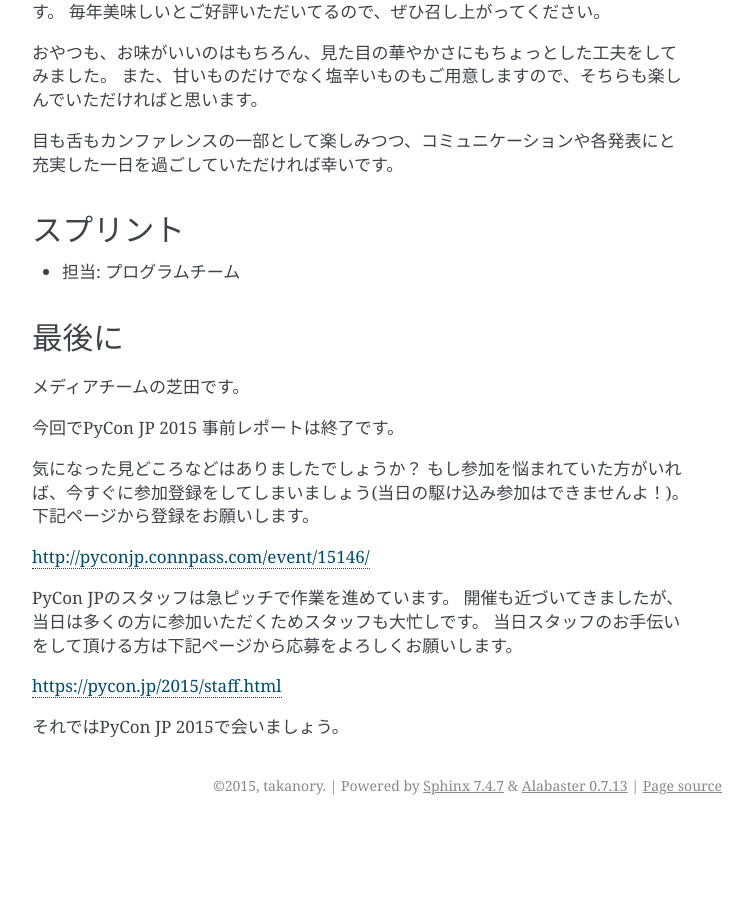
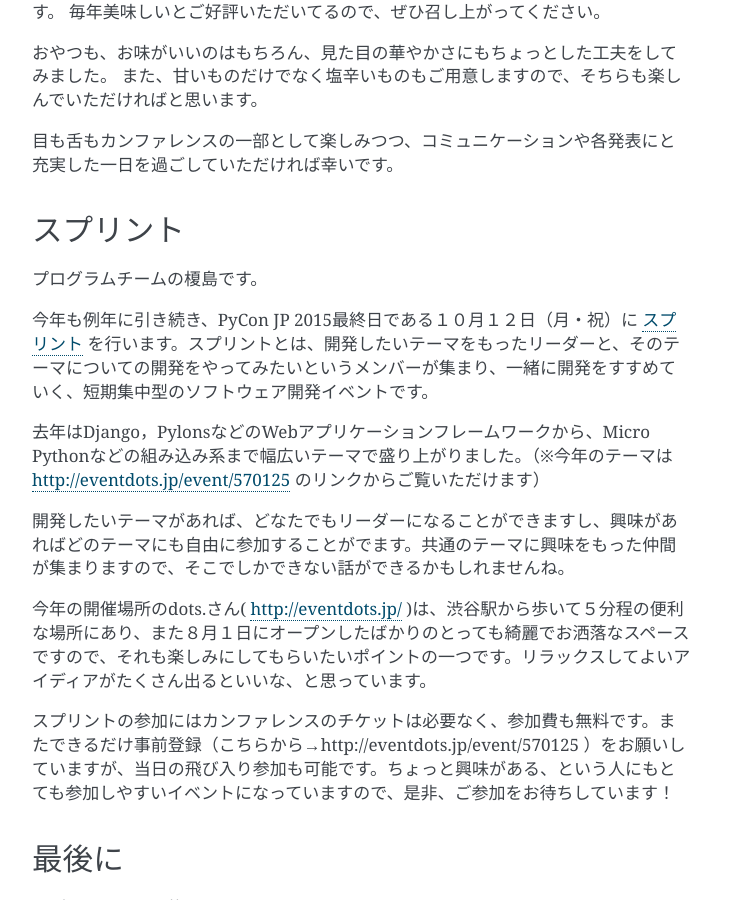
Before and after one commit to pyconjp/reports2015, a Sphinx documentation site: the page built from source/04_others.rst, in a window 1280 px wide and 900 px high, scrolled down 1330 px. Shown: the whole window, without its empty margins (388-1141 px from the left). Built offline with Sphinx 7.4.7, drawn with Linux system fonts in a browser that asks for light colours; before the commit the page ends 2155 px from its top, so only the background shows below that.

Commit message:
Add section of sprints.

```diff
--- a/source/04_others.rst
+++ b/source/04_others.rst
@@ -58,7 +58,19 @@
 
 スプリント
 ==========
-- 担当: プログラムチーム
+
+プログラムチームの榎島です。
+
+今年も例年に引き続き、PyCon JP 2015最終日である１０月１２日（月・祝）に `スプリント <http://eventdots.jp/event/570125>`_ を行います。スプリントとは、開発したいテーマをもったリーダーと、そのテーマについての開発をやってみたいというメンバーが集まり、一緒に開発をすすめていく、短期集中型のソフトウェア開発イベントです。
+
+去年はDjango，PylonsなどのWebアプリケーションフレームワークから、Micro Pythonなどの組み込み系まで幅広いテーマで盛り上がりました。（※今年のテーマは http://eventdots.jp/event/570125 のリンクからご覧いただけます）
+
+開発したいテーマがあれば、どなたでもリーダーになることができますし、興味があればどのテーマにも自由に参加することがでます。共通のテーマに興味をもった仲間が集まりますので、そこでしかできない話ができるかもしれませんね。
+
+今年の開催場所のdots.さん( http://eventdots.jp/ )は、渋谷駅から歩いて５分程の便利な場所にあり、また８月１日にオープンしたばかりのとっても綺麗でお洒落なスペースですので、それも楽しみにしてもらいたいポイントの一つです。リラックスしてよいアイディアがたくさん出るといいな、と思っています。
+
+スプリントの参加にはカンファレンスのチケットは必要なく、参加費も無料です。またできるだけ事前登録（こちらから→http://eventdots.jp/event/570125 ）をお願いしていますが、当日の飛び入り参加も可能です。ちょっと興味がある、という人にもとても参加しやすいイベントになっていますので、是非、ご参加をお待ちしています！
+
 
 最後に
 ======
```
Also changed, not shown: source/authors.rst (+9 -0 lines).
